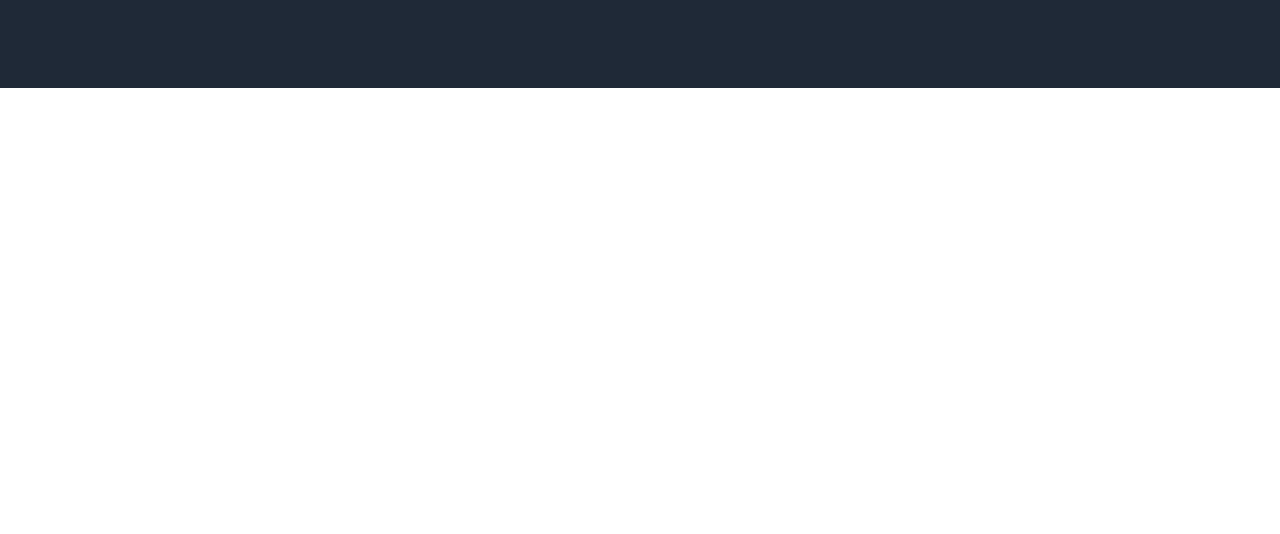
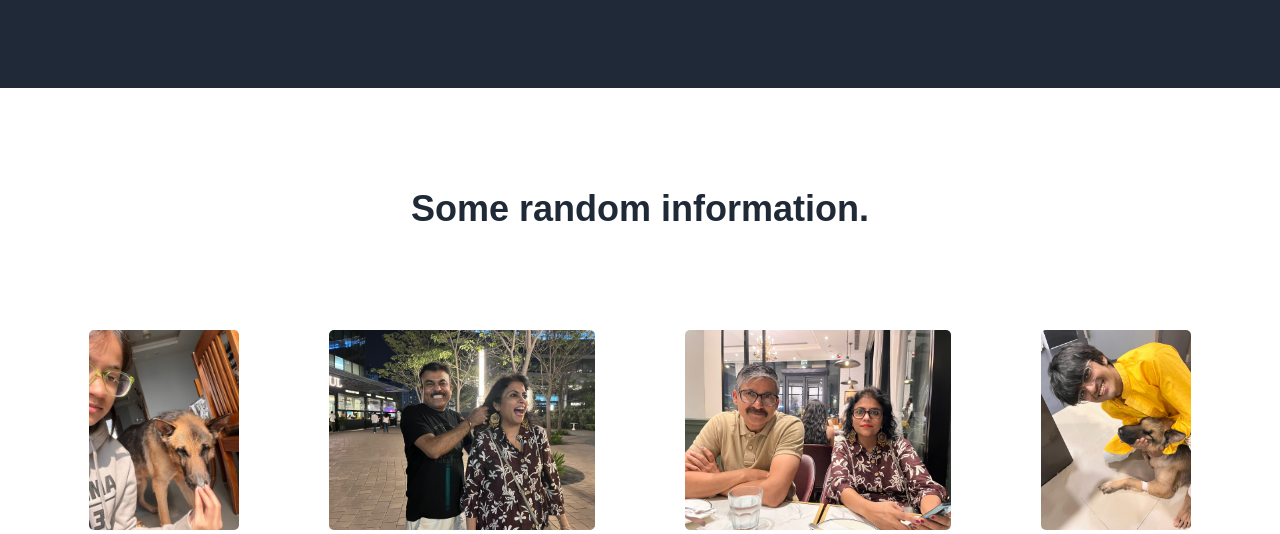
Before and after one commit to rizzitsinha/landing-page, a plain HTML site: page index.html in a window 1280 px wide. Shown: the part 508-1042 px from the top of the page. Before the commit the page ends 800 px from the top, so only its background shows below. Drawn offline with Linux system fonts and the light colour scheme.

Commit message:
Edit index.html and style.css
Add and position images of cards

The p tag misplaces the cards

```diff
--- a/index.html
+++ b/index.html
@@ -31,5 +31,27 @@
         </div>
     </div>
 
+    <div class="part-3">
+        <h1>Some random information.</h1>
+        <div class="cards">
+            <div class="card vertical">
+                <img src="./images/di and oreo.jpg">
+                <!-- <p>this is some subtext under an illustration or image</p> -->
+            </div>
+            <div class="card horizontal">
+                <img src="./images/mama and mom.jpg">
+                <!-- <p>this is some subtext under an illustration or image</p> -->
+            </div>
+            <div class="card horizontal">
+                <img src="./images/mom and dad.jpg">
+                <!-- <p>this is some subtext under an illustration or image</p> -->
+            </div>
+            <div class="card vertical">
+                <img src="./images/oreo and i.jpg">
+                <!-- <p>this is some subtext under an illustration or image</p> -->
+            </div>
+        </div>
+    </div>
+
 </body>
 </html>
--- a/style.css
+++ b/style.css
@@ -97,3 +97,30 @@ img {
     margin: 16px 0;
     border-radius: 5px;
 }
+
+/* Cards styling */
+
+.part-3 {
+    text-align: center;
+}
+
+.part-3 h1 {
+    font-size: 36px;
+    color: #1F2937;
+    font-weight: bold;
+    margin: 100px;
+}
+
+.cards {
+    display: flex;
+    justify-content: space-evenly;
+}
+
+.card {
+    width: 200pxs;
+}
+
+.card img {
+    height: 200px;
+
+}
```
